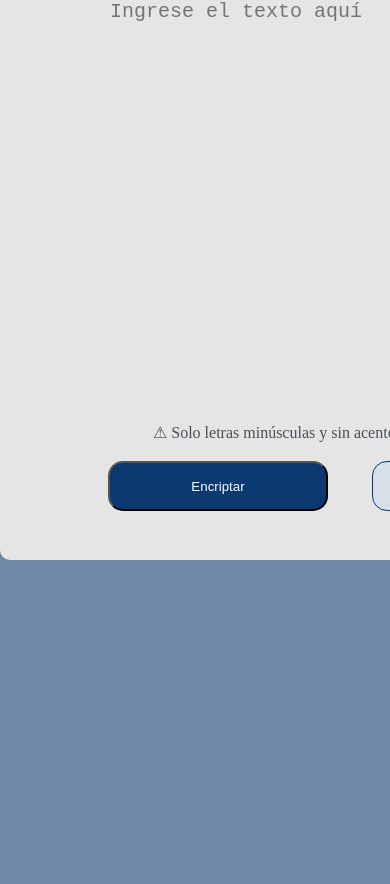
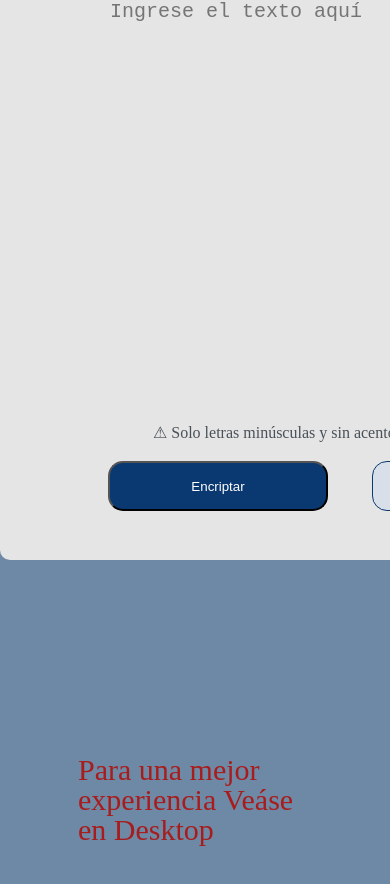
Before and after one commit to EfrenReyesD/EncriptadorDeTexto, a plain HTML site: page index.html in a window 390 px wide. Shown: the part 110-994 px from the top of the page. Before the commit the page ends 844 px from the top, so only its background shows below. Drawn offline with Linux system fonts and the light colour scheme.

Commit message:
Agregando mensaje para vista en movil

```diff
--- a/index.html
+++ b/index.html
@@ -47,6 +47,7 @@
 
         </div>
     </div>
+    <div id="msg-view-movil">Para una mejor experiencia Veáse en Desktop</div>
     <script src="script.js"></script>
 </body>
 </html>
--- a/style.css
+++ b/style.css
@@ -136,3 +136,14 @@ p{
     color: Gray;
     font-weight: bold;
 }
+#msg-view-movil{
+    margin: 50% 20%;
+    font-size: 30px;
+    color: rgb(167, 29, 29);
+    display: none;
+}
+@media screen and (max-width:980px){
+    #msg-view-movil{
+        display: block;
+    }
+}
```
